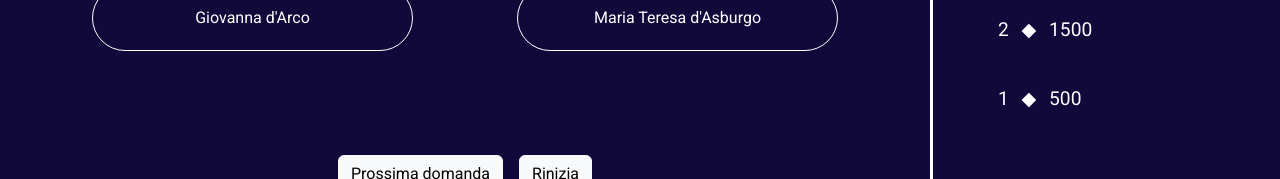
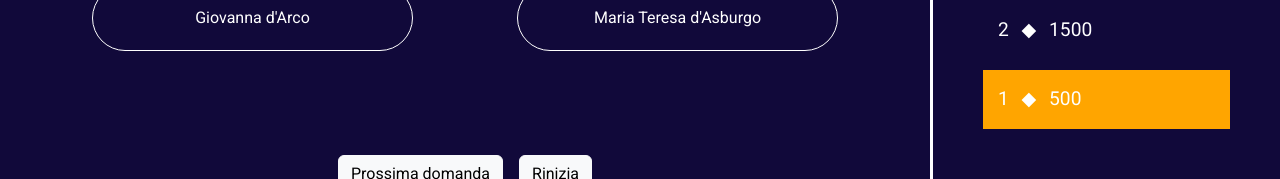
Before and after one commit to BeatriceRocchi/millionaire, a Vue app: page / in a window 1280 px wide. Shown: the part 623-802 px from the top of the page. Built offline with nearby package versions, Linux system fonts and the light colour scheme; a web font is replaced by a local one.

Commit message:
[add] active class on levels in the aside according to current level

```diff
--- a/src/App.vue
+++ b/src/App.vue
@@ -28,12 +28,11 @@ export default {
       idSelectedAnswer: null,
       correctAnswers: 0,
       wrongAnswers: 0,
-      currentLevel: 1,
     };
   },
   methods: {
     selectRandomQuestion() {
-      console.log("Livello di gioco", this.currentLevel);
+      console.log("Livello di gioco", store.currentLevel);
       //Verifica fine partita per estrazione di tutte le domande (solo per versione non classica)
       // if (this.extractedQuestions.length === this.questions.length) {
       //   store.endGame = true;
@@ -41,7 +40,7 @@ export default {
       // }
 
       //Verifica fine partita per raggiungimento ultimo livello (10)
-      if (this.currentLevel === 10) {
+      if (store.currentLevel === 10) {
         store.endGame = true;
         return;
       }
@@ -67,7 +66,7 @@ export default {
       //Estrazione random domanda sulla base del livello
       do {
         this.questionId = Math.floor(Math.random() * this.questions.length);
-      } while (this.questions[this.questionId].level !== this.currentLevel);
+      } while (this.questions[this.questionId].level !== store.currentLevel);
 
       console.log("Livello domanda", this.questions[this.questionId].level);
     },
@@ -79,7 +78,7 @@ export default {
       if (index === this.questions[this.questionId].correctAnswerId) {
         this.isCorrect = true;
         this.store.correctAnswers++;
-        this.currentLevel++;
+        store.currentLevel++;
         this.stringClassToAdd = "correct";
       } else {
         this.isCorrect = false;
@@ -98,7 +97,7 @@ export default {
       this.extractedQuestions = [];
       this.store.correctAnswers = 0;
       this.store.wrongAnswers = 0;
-      this.currentLevel = 1;
+      store.currentLevel = 1;
       this.selectRandomQuestion();
     },
   },
--- a/src/assets/data/store.js
+++ b/src/assets/data/store.js
@@ -14,4 +14,5 @@ export const store = reactive({
   correctAnswers: 0,
   wrongAnswers: 0,
   endGame: false,
+  currentLevel: 1,
 });
--- a/src/components/partials/Aside.vue
+++ b/src/components/partials/Aside.vue
@@ -13,7 +13,11 @@ export default {
   <aside class="d-none d-lg-block">
     <div class="text-center">AIUTI</div>
     <ul>
-      <li v-for="(item, id) in store.levels" :key="id">
+      <li
+        v-for="(item, id) in store.levels"
+        :key="id"
+        :class="store.currentLevel === item.level ? 'active' : ''"
+      >
         {{ item.level }} <span class="mx-2">&#9670;</span> {{ item.winning }}
       </li>
     </ul>
--- a/src/components/partials/Footer.vue
+++ b/src/components/partials/Footer.vue
@@ -28,7 +28,10 @@ export default {
       Prossima domanda
     </button>
     <button @click="resetGame()" class="btn btn-light mx-2">Rinizia</button>
-    <div v-if="store.endGame" class="my-2">
+    <div v-if="store.endGame && store.currentLevel === 10" class="my-2">
+      Complimenti hai vinto!
+    </div>
+    <div v-else-if="store.endGame" class="my-2">
       Partita terminata <br />
       Hai riposto correttamente a {{ store.correctAnswers }} domande
     </div>
```
